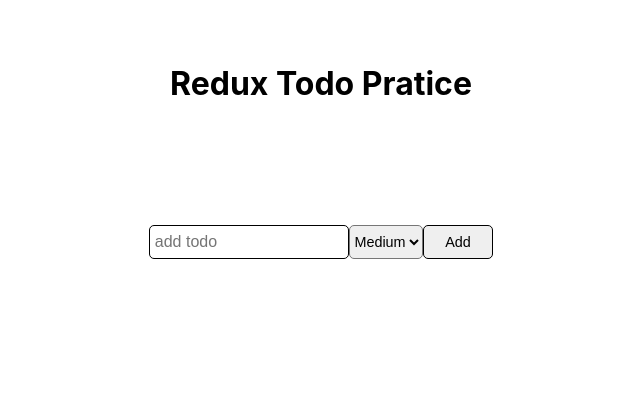
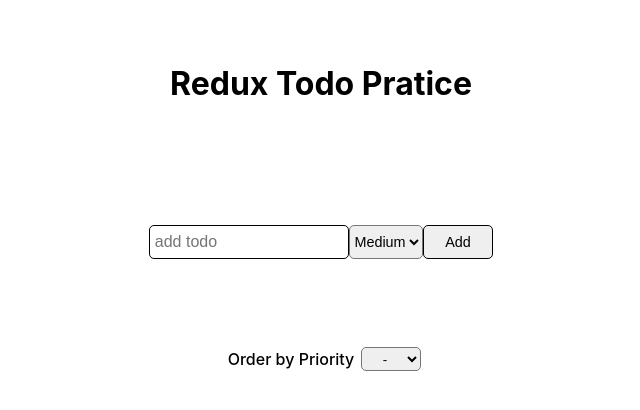
Before and after one commit to SeanSchmidt89/redux-todo, a React (Create React App) app: page / in a window 1280 px wide. Shown: the top 410 px of the page, without its empty margins (319-959 px from the left). Built offline with nearby package versions, Linux system fonts and the light colour scheme.

Commit message:
adding sort prioity tab and logic to slice

```diff
--- a/src/components/Form/Form.js
+++ b/src/components/Form/Form.js
@@ -42,9 +42,9 @@
           value={inputText}
           placeholder="add todo"
         />
-        <select onChange={selectHandler}>
+        <select onChange={selectHandler} defaultValue='Medium'>
           <option>High</option>
-          <option selected>Medium</option>
+          <option>Medium</option>
           <option>Low</option>
         </select>
         <button type="submit">Add</button>
--- a/src/components/TodoList/TodoList.css
+++ b/src/components/TodoList/TodoList.css
@@ -0,0 +1,33 @@
+.todoList {
+  margin: auto;
+  width: 100%;
+}
+
+.list-container {
+  display: grid;
+  grid-template-columns: 1fr 1fr 1fr;
+}
+
+.sort {
+  margin: auto;
+  width: 200px;
+  display: flex;
+  justify-content: center;
+  align-items: center;
+}
+
+.sort p {
+  margin: 2rem auto;
+  width: 200px;
+  text-align: center;
+  font-weight: 500;
+  font-size: 1rem;
+}
+
+.sort select {
+  height: 24px;
+  width: 85px;
+  text-align: center;
+  border-radius: 5px;
+  outline: none;
+}
--- a/src/components/TodoList/TodoList.js
+++ b/src/components/TodoList/TodoList.js
@@ -1,14 +1,30 @@
 import React from "react";
 import Todo from "../Todo/Todo";
-import { useSelector } from "react-redux";
+import { useSelector, useDispatch } from "react-redux";
+import { sortList } from "../../store/todoSlice";
 import "./TodoList.css";
 
 const TodoList = () => {
   const todos = useSelector((state) => state.todos.todos);
+  const dispatch = useDispatch();
+
+  const selectHandler = (e) => {
+    dispatch(sortList(e.target.value));
+  };
   return (
-    <div>
-      {todos.length > 0 &&
-        todos.map((item) => <Todo key={item.id} item={item} />)}
+    <div className="todoList">
+      <div className="sort">
+        <p>Order by Priority</p>
+        <select onChange={selectHandler} defaultValue="-">
+          <option>-</option>
+          <option>High</option>
+          <option>Low</option>
+        </select>
+      </div>
+      <div className="list-container">
+        {todos.length > 0 &&
+          todos.map((item) => <Todo key={item.id} item={item} />)}
+      </div>
     </div>
   );
 };
--- a/src/store/todoSlice.js
+++ b/src/store/todoSlice.js
@@ -36,10 +36,23 @@
       });
       state.todos = updatedTodos;
     },
+    sortList: (state, action) => {
+      console.log(action.payload);
+      // let priority = action.payload;
+      // add priority number to todo
+
+
+
+      // let sortedList = state.todos.sort((a, b) => {
+      //   if (priority === "High") {
+      //     a.priority - b.priority
+      //   }
+      // });
+    },
   },
 });
 
-export const { addTodos, deleteTodo, completeTodo, updateTodo } =
+export const { addTodos, deleteTodo, completeTodo, updateTodo, sortList } =
   todoSlice.actions;
 
 export default todoSlice.reducer;
```
